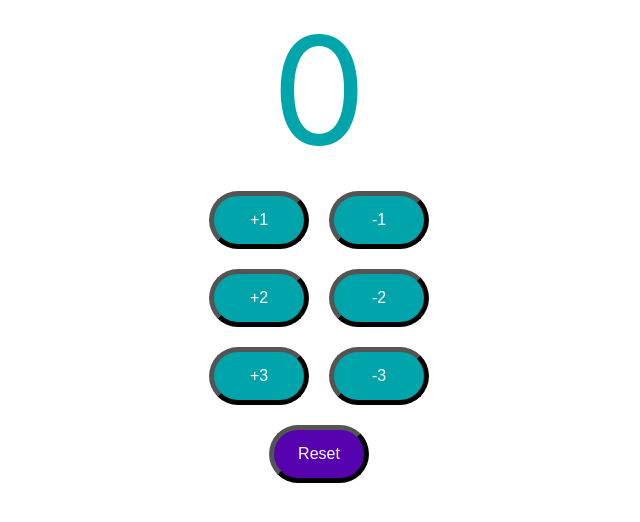
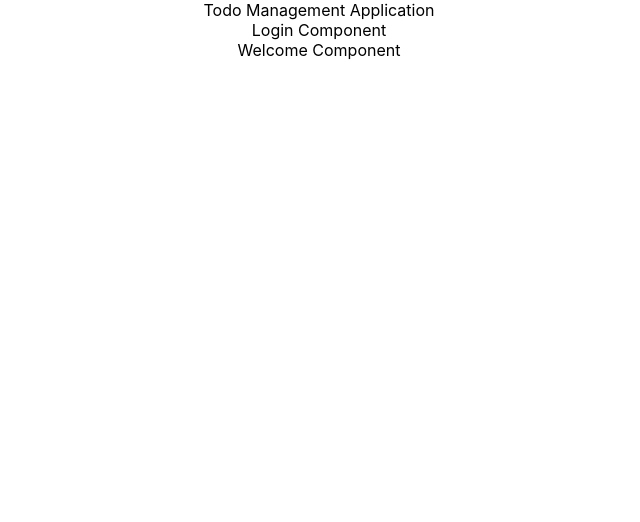
Before and after one commit to SatishChoudhary642/Learning-Spring-and-Spring-boot, a React (Create React App) app in the folder full-stack/frontend/todo-app/: page / in a window 1280 px wide. Shown: the top 522 px of the page, without its empty margins (321-961 px from the left). Built offline with nearby package versions, Linux system fonts and the light colour scheme.

Commit message:
feat: replace Counter component with TodoApp and add basic structure

```diff
--- a/full-stack/frontend/todo-app/src/App.js
+++ b/full-stack/frontend/todo-app/src/App.js
@@ -1,10 +1,12 @@
 import './App.css';
 import Counter from './components/counter/Counter';
+import TodoApp from './components/todo/TodoApp'
 
 function App() {
   return (
     <div className="App">
-      <Counter/>
+      <TodoApp/>
+      {/* <Counter/> */}
     </div>
   );
 }
--- /dev/null
+++ b/full-stack/frontend/todo-app/src/components/todo/TodoApp.jsx
@@ -0,0 +1,25 @@
+export default function TodoApp(){
+    return(
+        <div className="TodoApp">
+            Todo Management Application
+            <LoginComponent/>
+            <WelcomeComponent/>
+        </div>
+    )
+}
+
+function LoginComponent(){
+    return(
+        <div className="Login">
+            Login Component
+        </div>
+    )
+}
+
+function WelcomeComponent(){
+    return(
+        <div className="Welcome">
+            Welcome Component
+        </div>
+    )
+}
```
Also changed, not shown: full-stack/frontend/todo-app/src/components/counter/CounterButton.jsx (line endings or trailing spaces).
